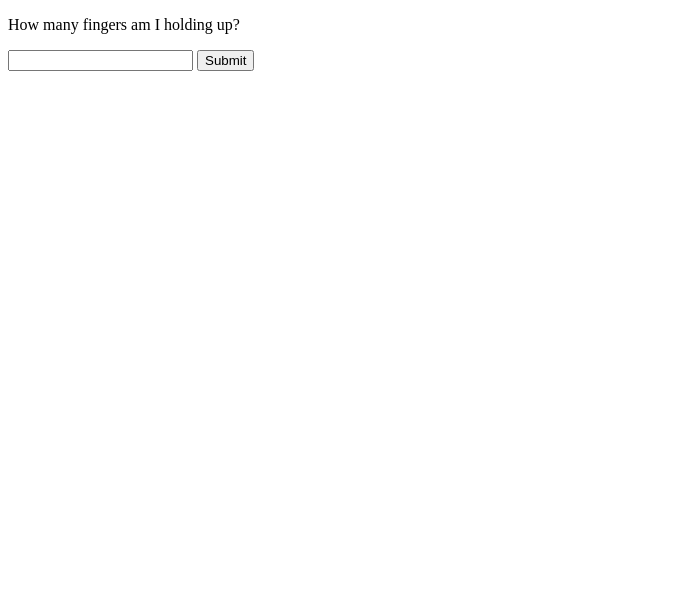
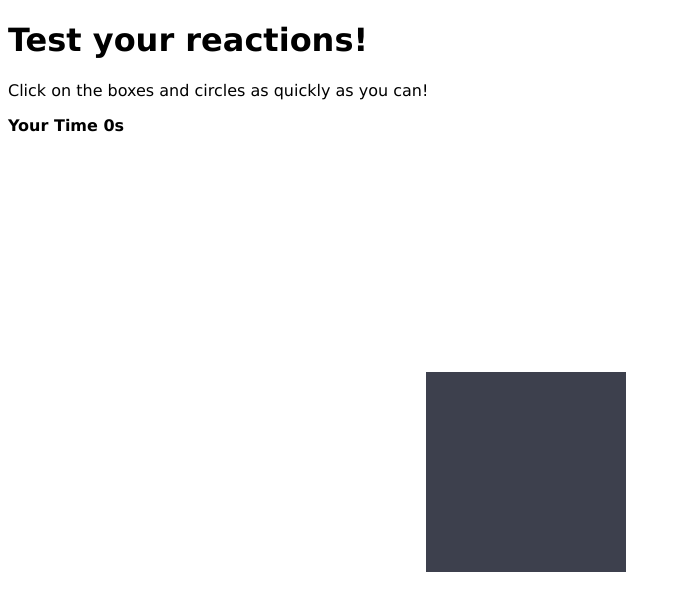
Before and after one commit to xcasper/udemy_WebDevCourse, a plain HTML site: page 3. Javascript/index.html in a window 1280 px wide. Shown: the whole page, without its empty margins (0-681 px from the left). Drawn offline with Linux system fonts and the light colour scheme.

Commit message:
Completed section 3(javascript)
Created the reaction time game (index.html) and moved the js and css to
external files.

```diff
--- a/3. Javascript/index.html
+++ b/3. Javascript/index.html
@@ -7,29 +7,14 @@
 	<meta http-equiv="Content-type" content="text/html; charset=utf-8" />
 	<meta name="viewport" content="width=device-width, initial-scale=1" />
 
+	<link rel="stylesheet" type="text/css" href="reaction_styles.css" />
 </head>
 <body>
+	<h1>Test your reactions!</h1>
+	<p>Click on the boxes and circles as quickly as you can!</p>
+	<p><strong>Your Time <span id="time">0</span>s</strong></p>
+	<div id="box"></div>
+	<script type="text/javascript" src="reaction_js.js"></script>
 
-	<p>How many fingers am I holding up?</p>
-	<input id="answer" />
-	<button id="myButton">Submit</button>
-
-
-	<script type="text/javascript">
-
-		document.getElementById("myButton").onclick=function() {
-			var x=Math.random();
-
-			x *= 6;
-
-			x=Math.floor(x);
-
-			if( x == document.getElementById("answer").value) {
-				alert("That's correct!");
-			} else {
-				alert("That's wrong! My number was " + x);
-			}
-		}
-	</script>
 </body>
 </html>
--- /dev/null
+++ b/3. Javascript/reaction_js.js
@@ -0,0 +1,47 @@
+var clickedTime;
+var createdTime;
+var reactionTime;
+
+function getRandomColor() {
+	var letters = '0123456789ABCDEF'.split('');
+	var color = '#';
+	for(var i = 0; i < 6; i++){
+		color += letters[Math.round(Math.random() * 15)];
+	}
+	return color;
+}
+
+function makeBox() {
+	createdTime = Date.now();
+
+	var time = Math.random();
+	time *= 5000;
+
+	setTimeout(function() {
+		if(Math.random() > 0.5){
+			document.getElementById("box").style.borderRadius="100px";
+		} else {
+			document.getElementById("box").style.borderRadius="0px";
+		}
+		var top = Math.random();
+		top *= 300;
+
+		var left = Math.random();
+		left *= 500;
+
+		document.getElementById("box").style.top=top+"px";
+		document.getElementById("box").style.left=left+"px";
+
+		document.getElementById("box").style.backgroundColor=getRandomColor();
+		document.getElementById("box").style.display="block";
+	}, time);
+}
+
+document.getElementById("box").onclick=function() {
+	this.style.display="none";
+	clickedTime = Date.now();
+	document.getElementById("time").innerHTML = reactionTime = ((clickedTime - createdTime)/1000);
+	makeBox();
+}
+
+makeBox();
--- /dev/null
+++ b/3. Javascript/reaction_styles.css
@@ -0,0 +1,10 @@
+body {
+	font-family: Verdana, Geneva, sans-serif;
+}
+#box {
+	width: 200px;
+	height: 200px;
+	background-color: red;
+	display:none;
+	position:relative;
+}
```
Also changed, not shown: 3. Javascript/guessFingersMiniGame.html (added, +53 -0 lines).
